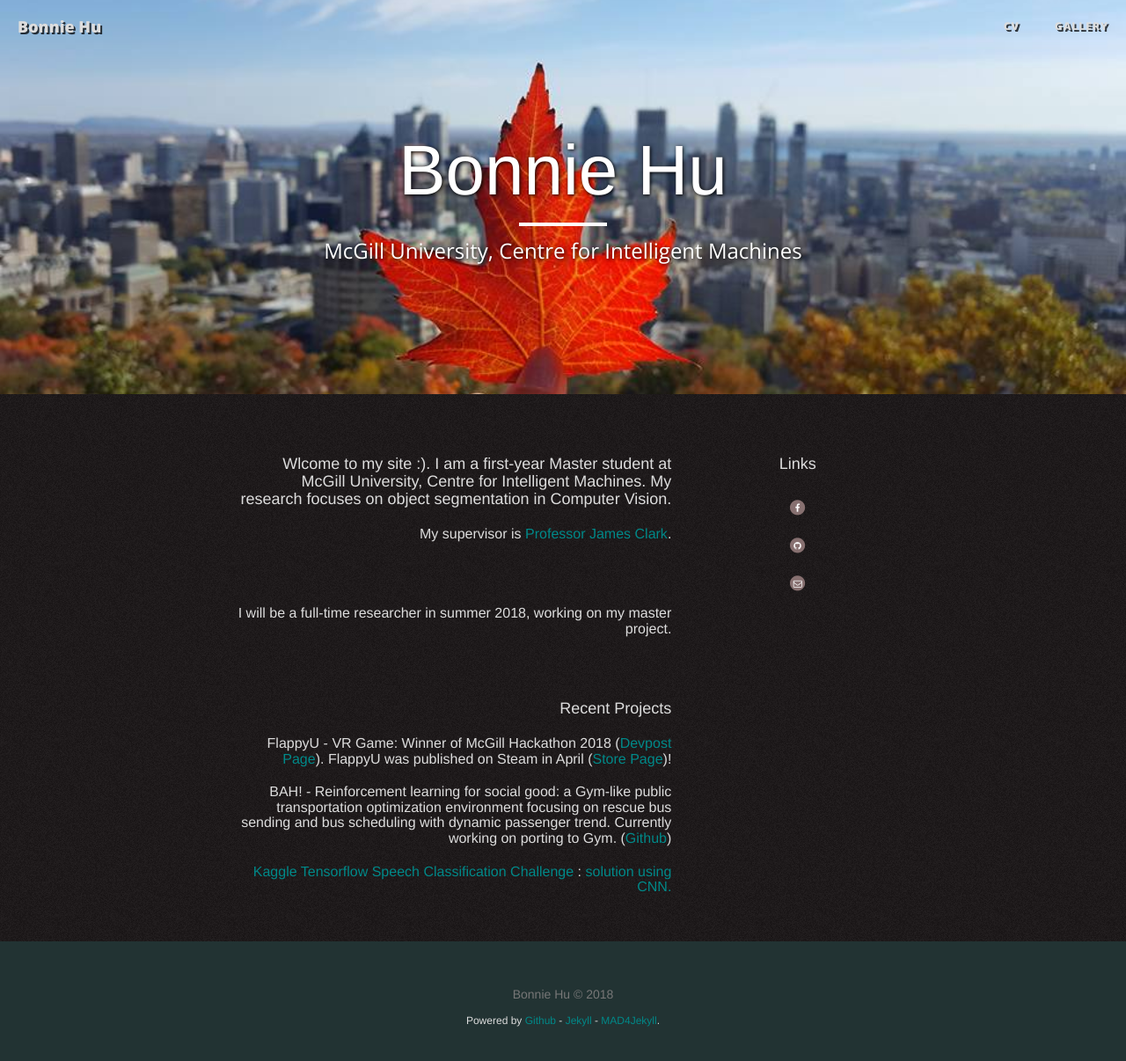
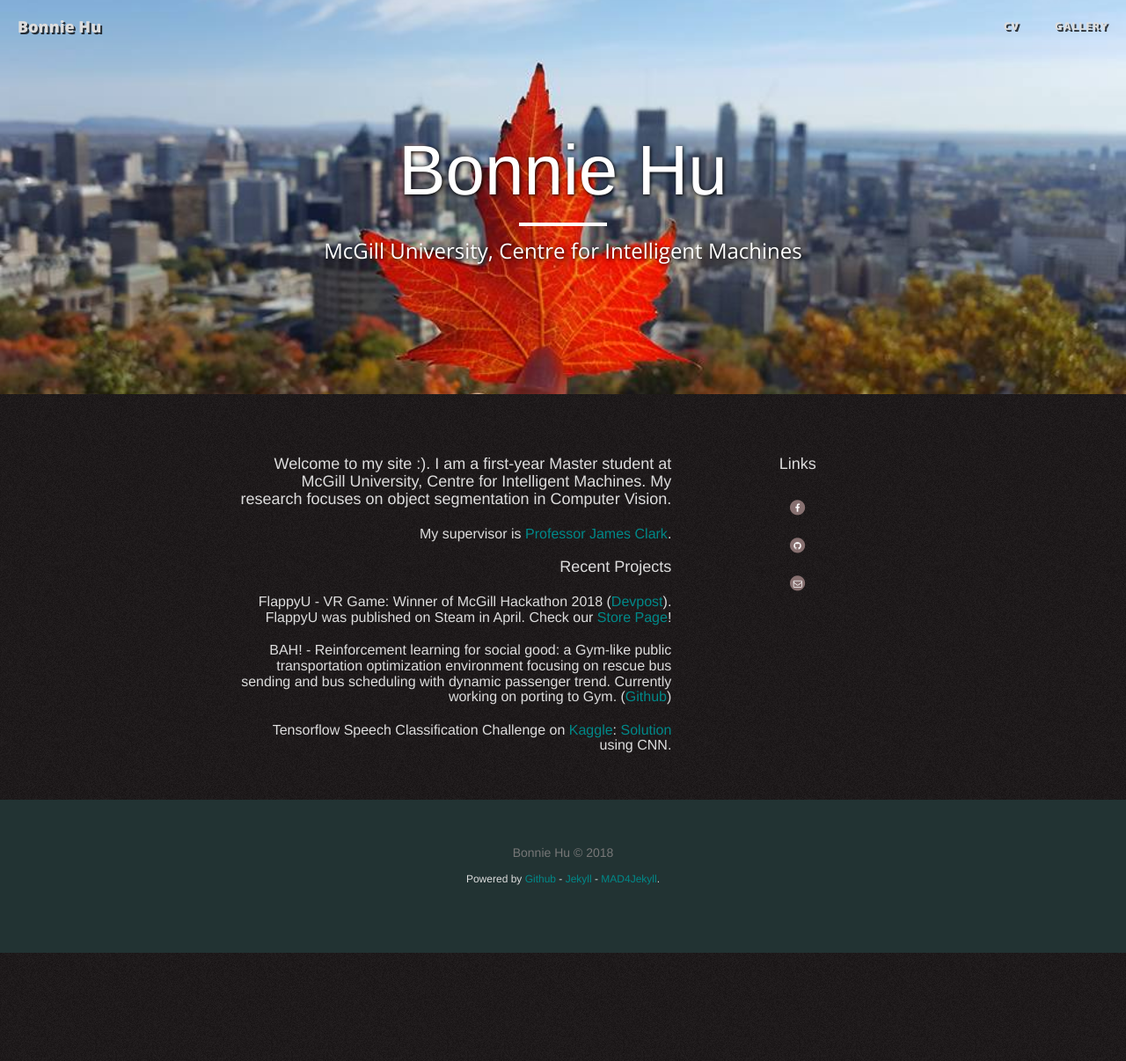
Before and after one commit to Bonnie970/Bonnie970.github.io, a Jekyll site: the page built from pages/index.html, in a window 1280 px wide and 1244 px high. Shown: the top 1206 px of the window at 88% size. Built offline with Jekyll 4.4.1, drawn with Linux system fonts in a browser that asks for light colours; nearby versions of some CDN libraries.

Commit message:
Update index.html

```diff
--- a/pages/index.html
+++ b/pages/index.html
@@ -51,20 +51,17 @@ permalink: ./index.html
 
         <div class="col-md-left-cntct">
 
-<h2>Wlcome to my site :). I am a first-year Master student at McGill University, Centre for Intelligent Machines. My research focuses on object segmentation in Computer Vision.</h2>
+<h2>Welcome to my site :). I am a first-year Master student at McGill University, Centre for Intelligent Machines. My research focuses on object segmentation in Computer Vision.</h2>
 
 <h3>My supervisor is <a href="http://www.cim.mcgill.ca/~clark/">Professor James Clark</a>. </h3>
-<br>
-<h3>I will be a full-time researcher in summer 2018, working on my master project. </h3>
-<br>
 
 
 <h2>Recent Projects</h2>
-	<h3> FlappyU - VR Game: Winner of McGill Hackathon 2018 (<a href="https://devpost.com/software/flappyu">Devpost Page</a>). FlappyU was published on Steam in April (<a href="https://store.steampowered.com/app/822740/FlappyU_VR/">Store Page</a>)!
+	<h3> FlappyU - VR Game: Winner of McGill Hackathon 2018 (<a href="https://devpost.com/software/flappyu">Devpost</a>). FlappyU was published on Steam in April. Check our <a href="https://store.steampowered.com/app/822740/FlappyU_VR/">Store Page</a>!
 	</h3>
 	<h3> BAH! - Reinforcement learning for social good: a Gym-like public transportation optimization environment focusing on rescue bus sending and bus scheduling with dynamic passenger trend. Currently working on porting to Gym. (<a href="https://github.com/Bonnie970/BAH_AI_Transportation">Github</a>)
 	</h3>
-	<h3> <a href="https://www.kaggle.com/c/tensorflow-speech-recognition-challenge"> Kaggle Tensorflow Speech Classification Challenge </a>: <a href="https://github.com/Bonnie970/TensorFlow_Spoken_Command_Classification">solution using CNN.</a>
+	<h3>  Tensorflow Speech Classification Challenge on <a href="https://www.kaggle.com/c/tensorflow-speech-recognition-challenge"> Kaggle</a>: <a href="https://github.com/Bonnie970/TensorFlow_Spoken_Command_Classification">Solution</a> using CNN.
 		</h3>
         </div>
 
```
